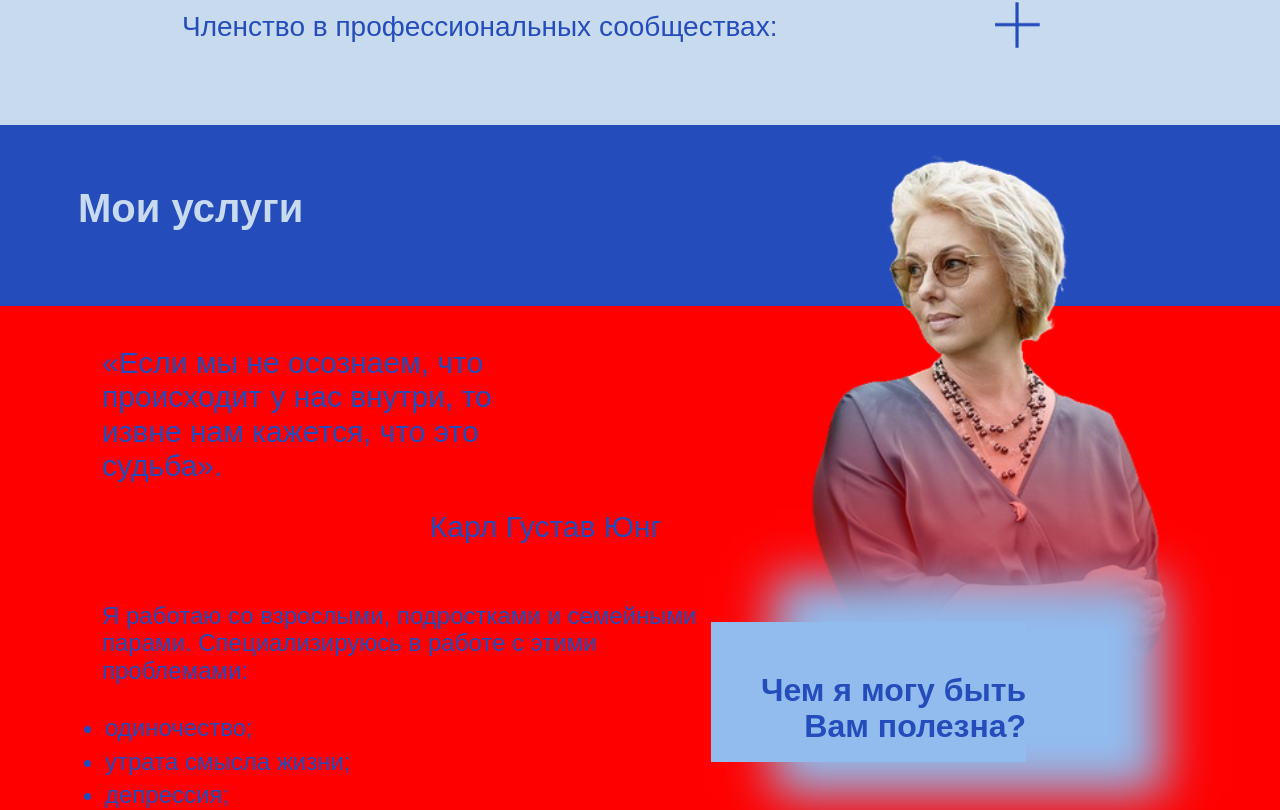
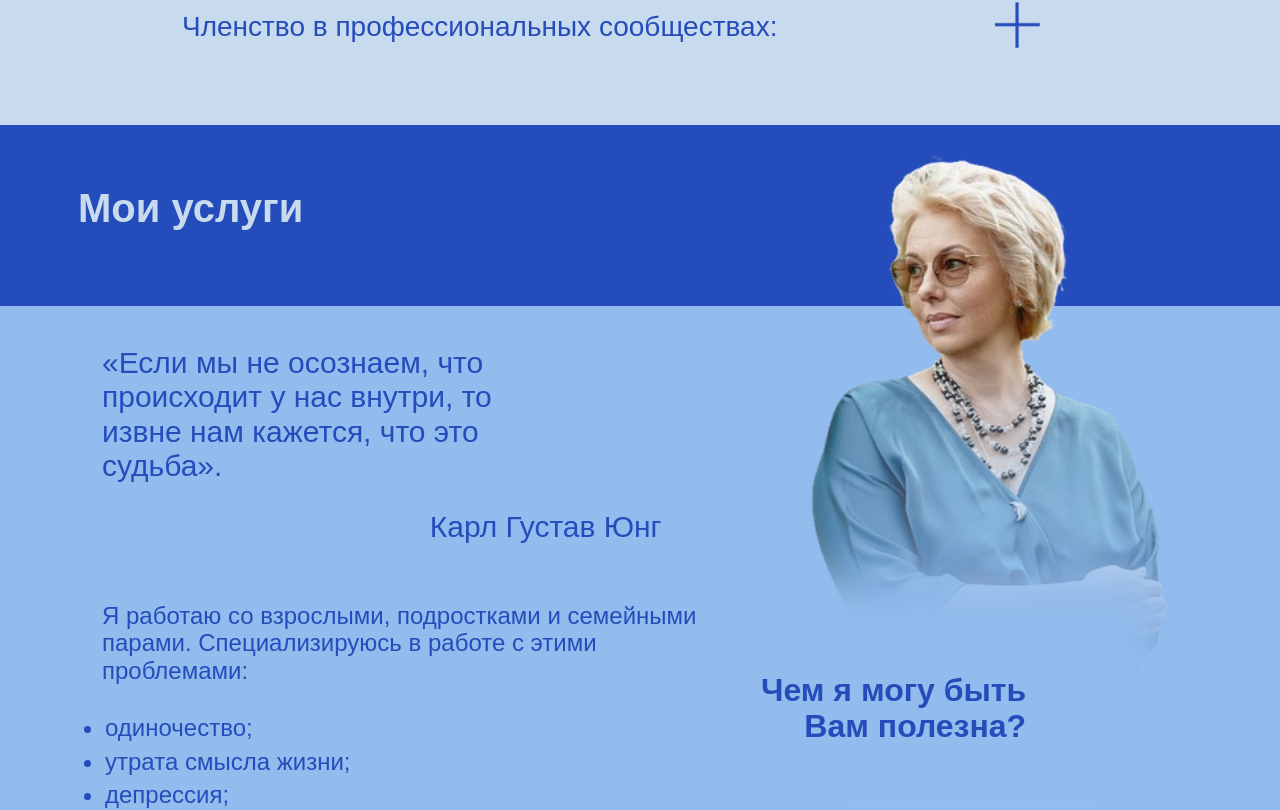
Before and after one commit to Tarantata/Psyholog_landing, a React (Create React App) app: page / in a window 1280 px wide. Shown: the part 1636-2446 px from the top of the page. Built offline with nearby package versions, Linux system fonts and the light colour scheme.

Commit message:
20.12.2024 running line added

```diff
--- a/src/components/Services.css
+++ b/src/components/Services.css
@@ -10,8 +10,7 @@
 .services_frame {
   max-width: 1280px;
   width: 100%;
-  /* background-color: #92BCEE;   */
-  background-color: red;
+  background-color: #92BCEE;
   display: grid;
   grid-template-columns: repeat (9, auto);
   grid-template-rows: repeat (11, auto);
```
